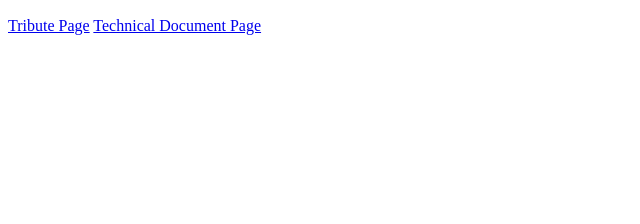
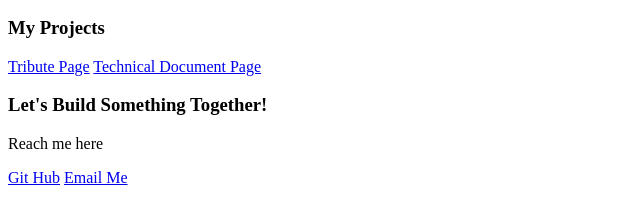
Before and after one commit to BreeSavage/profile-page, a plain HTML site: page index.html in a window 1280 px wide. Shown: the part 112-336 px from the top of the page, without its empty margins (0-640 px from the left). Drawn offline with Linux system fonts and the light colour scheme.

Commit message:
contact section

```diff
--- a/index.html
+++ b/index.html
@@ -11,7 +11,7 @@
 
     <nav id="navbar">
         <li a class="nav-link"
-        href="#about">About</li>
+        href="#welcom-section">About</li>
         <li a class="nav-link"
         href="#projects">Projects</li>
         <li a class="nav-link
@@ -23,11 +23,29 @@
     </section>
 
     <section id="projects">
+        <h3>My Projects</h3>
         <a href="https://breesavage.github.io/Tribute-Page/?fbclid=IwAR0VwC9x9XZNmTSTd7WmOPQ3T3NpD3QnKVOlTQU2ZYTGrGBFiQI4wTAJg04"
         class="project-tile">Tribute Page</a>
         <a href="https://breesavage.github.io/technical-doggo-page/?fbclid=IwAR1S_ES44HgEfe8L2D3nj5Z5xS_M05Sct3T_2IPfOrn1RQX2jza6MNaHzqQ"
         class="project-tile">Technical Document Page</a>
     </section>
 
+    <section id="contact">
+        <div id="contact-header">
+            <h3>Let's Build Something Together!</h3>
+            <p>Reach me here</p>
+        </div>
+
+        <div id="contact-links">
+            <a href="https://github.com/BreeSavage"
+            target="_blank"
+            class="contact-link">Git Hub</a>
+
+            <a href="mailto:bree.savage778@gmail.com"
+            class="contact-link">Email Me</a>
+        </div>
+    </section>
+
+
 </body>
 </html>
```
